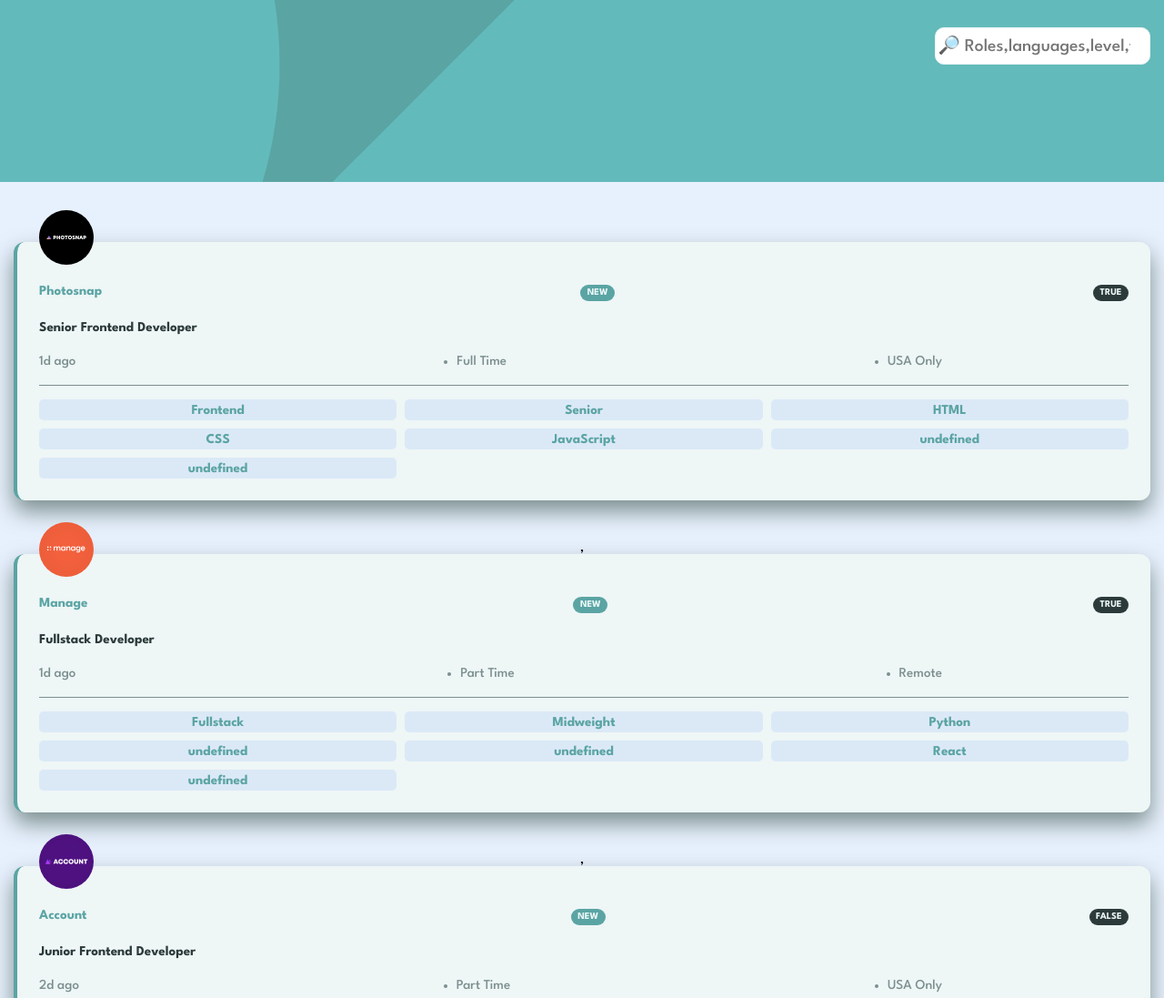
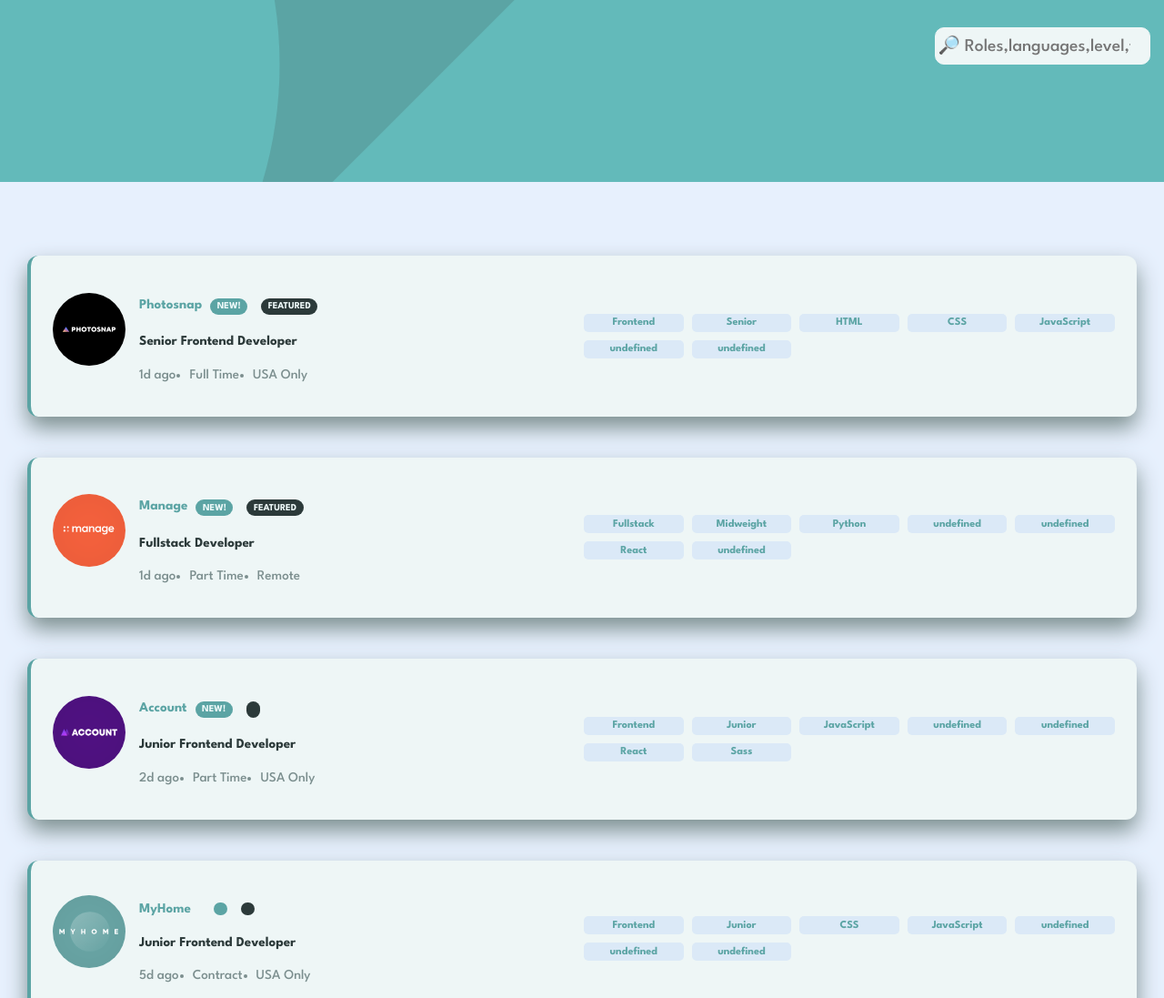
Before and after one commit to Lekanjoy/Joblisting-with-Search, a plain HTML site: page static-job-listings-master/index.html in a window 1280 px wide. Shown: the top 1097 px of the page at 91% size. Drawn offline with Linux system fonts and the light colour scheme.

Commit message:
Add files via upload

```diff
--- a/static-job-listings-master/script.js
+++ b/static-job-listings-master/script.js
@@ -1,12 +1,11 @@
-const searchBar = document.getElementById('search');
+const searchBar = document.getElementById("search");
 let cardContainer = document.getElementById("card-container");
 let jobLists = new Array();
 
-searchBar.addEventListener('keyup', (e) => {
+searchBar.addEventListener("keyup", (e) => {
   let searchString = e.target.value.toLowerCase();
 
-   const filteredJobs = jobLists.filter(job => {
-
+  const filteredJobs = jobLists.filter((job) => {
     const jobLangString = job.languages.toString().toLowerCase();
     const jobToolString = job.tools.toString().toLowerCase();
 
@@ -17,26 +16,22 @@ searchBar.addEventListener('keyup', (e) => {
       jobLangString.includes(searchString) ||
       jobToolString.includes(searchString)
     );
-
   });
 
   //Displaying only jobs that matches the search text (filtered)
   displayJobLists(filteredJobs);
 });
 
-
 async function loadJobLists() {
-
   try {
     const response = await fetch("data.json");
     jobLists = await response.json();
 
     // Displaying the data from the API
     displayJobLists(jobLists);
-
-} catch(err) {
+  } catch (err) {
     console.error(`AN ERROR OCCURRED: ${err}`);
-      };
+  }
 
   //   const url = 'data.json';
 
@@ -44,24 +39,24 @@ try {
   //   let data = await response.json();
 
   //    displayJobLists(data)
-};
+}
 
- loadJobLists();//Loading the API data by calling the function.
+loadJobLists(); //Loading the API data by calling the function.
 
 function displayJobLists(jobs) {
+  const htmlString = jobs
+    .map((job) => {
+      if (job.new === true) {
+        job.new = "New!";
+      } else {
+        job.new = "";
+      }
 
-    const htmlString = jobs.map(job => {
-
-
-        if(job.new === true){
-            job.new = 'New'
-        };
-
-        if (job.new === false) {
-            job.new = '';
-
-        };
-
+      if (job.featured === true) {
+        job.featured = "Featured";
+      } else {
+        job.featured = "";
+      }
 
       return `
 
@@ -72,20 +67,22 @@ function displayJobLists(jobs) {
               <img src="${job.logo}" alt="${job.company}">
             </div>
 
+            <div class="flex-desk">
               <div class="features">
                 <h4>${job.company}</h4>
+                <div class="time">
                 <p class="new">${job.new}</p>
                 <p>${job.featured}</p>
                 </div>
-
+              </div>
               <h4>${job.position}</h4>
-
               <div class="preferences">
                 <ul>
                   <li style="list-style: none;">${job.postedAt}</li>
                   <li>${job.contract}</li>
                   <li>${job.location}</li>
                 </ul>
+              </div>
             </div>
 
           </div>
@@ -104,7 +101,7 @@ function displayJobLists(jobs) {
 
         `;
     })
-
+    .join("");
 
   cardContainer.innerHTML = htmlString;
-};
+}
--- a/static-job-listings-master/styles/mediaqueries.css
+++ b/static-job-listings-master/styles/mediaqueries.css
@@ -1,3 +1,46 @@
-@media(min-width:580px){
+@media(min-width:768px) {
+    main{
+        padding: 2rem;
+    }
+    main .cards {
+        display: flex;
+        justify-content: space-between;
+    }
+
+    .cards .roles {
+        grid-template-columns: repeat(5, 1fr);
+        place-content: center;
+        width: 50%;
+
+    }
+
+    .roles p {
+        height: 20px;
+        font-size: .8rem;
+    }
+
+    .cards .details {
+        border-bottom: none;
+        display: flex;
+    }
+
+    .details .logo {
+        position: relative;
+        display: flex;
+        justify-content: center;
+        align-items: center;
+        margin-right: 1rem;
+        top: 0;
+        width: 80px;
+
+    }
+    .details  .preferences{
+        margin-bottom: 0;
+    }
+
+    .preferences ul li {
+        margin-right: 1rem;
+        white-space: nowrap;
+    }
 
 }
--- a/static-job-listings-master/styles/style.css
+++ b/static-job-listings-master/styles/style.css
@@ -5,6 +5,7 @@
     padding: 0;
     box-sizing: border-box;
     font-family: 'League Spartan', sans-serif;
+    -webkit-tap-highlight-color: transparent;
 }
 
 /* -------------WEBKIT SCROLL BAR---------------- */
@@ -67,6 +68,7 @@ header input{
     transition: .4s ease-in-out;
     cursor: pointer;
     font-size: 1.3rem;
+    background-color: var(--LightGrayishCyan2);
 }
 header input:focus{
     width: 100%;
@@ -127,12 +129,18 @@ main .cards{
     display: flex;
     justify-content: space-between;
     margin: 1.5rem 0;
-    width: 100%;
+    width: 70%;
     gap: 0.6rem;
+}
+.features .time{
+    display: flex;
+    justify-content: space-around;
+    margin-right: 15px;
 }
 .details .features h4{
     color: var(--DesaturatedDarkCyan);
     font-weight: var(--FW-700);
+    white-space: nowrap;
 }
 .features .new{
     text-transform: uppercase;
@@ -142,6 +150,7 @@ main .cards{
     border-radius: 30px;
     font-size: .7rem;
     font-weight: var(--FW-700);
+    margin-right: 1rem;
 }
 .new+p{
 text-transform: uppercase;
@@ -154,7 +163,7 @@ text-transform: uppercase;
 
 }
 .details .preferences{
-    width: 80%;
+    width: 60%;
     margin-top: 1.5rem;
     margin-bottom: 1.3rem;
 }
```
Lines whose indentation alone changed are shown as unchanged.
